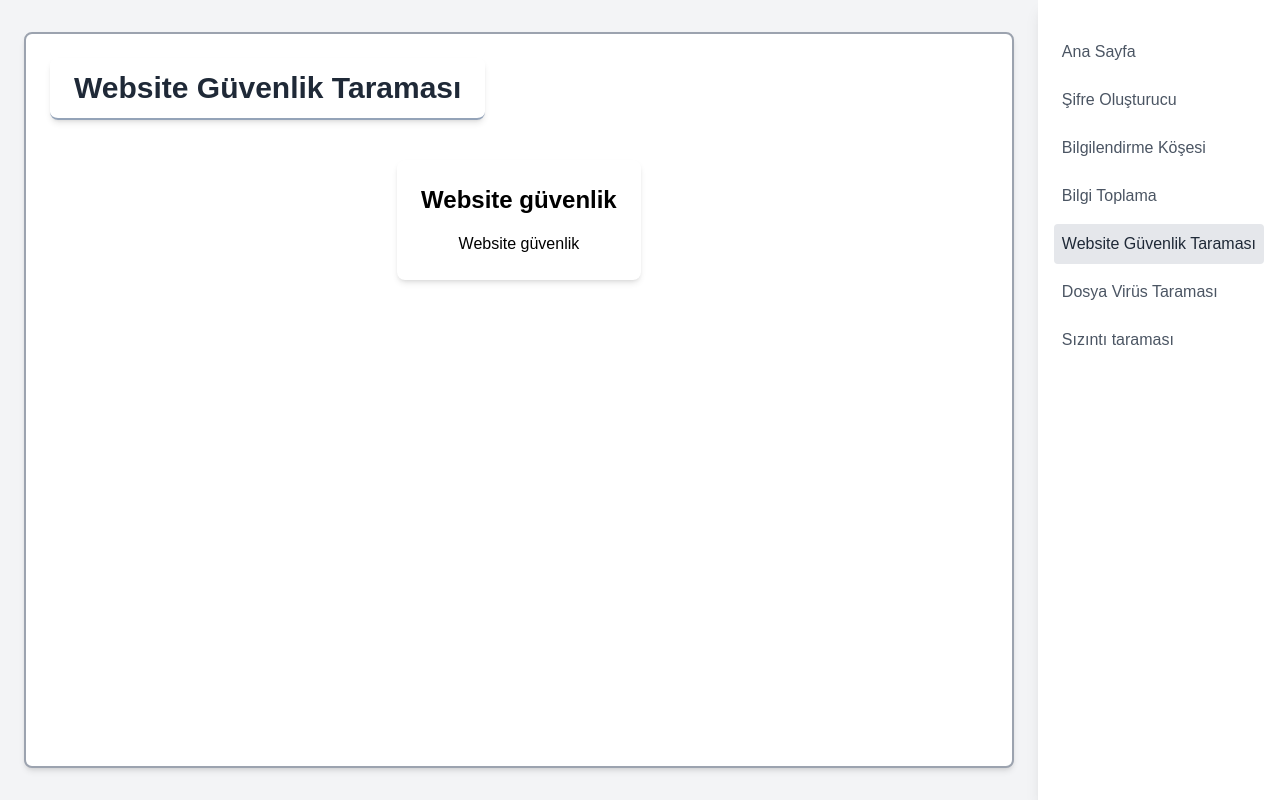
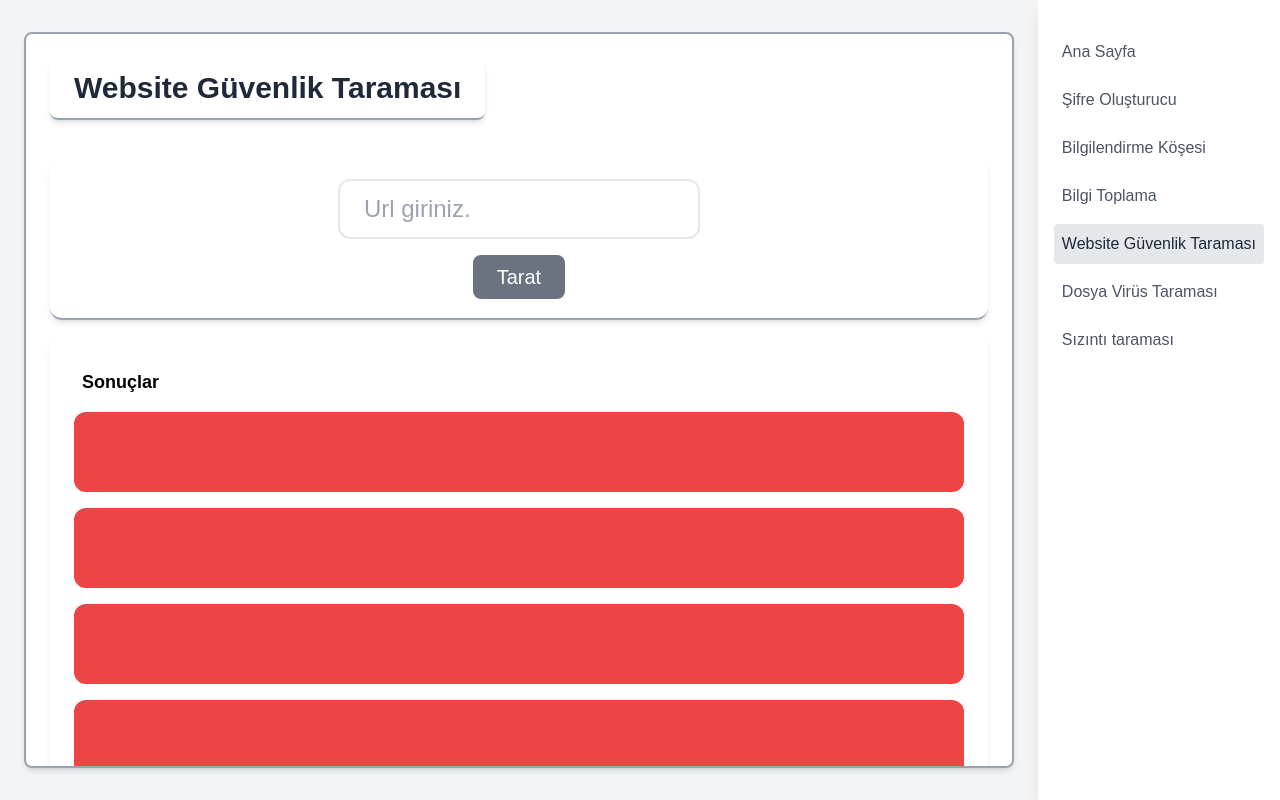
Before and after one commit to tyfnacici/guven-cemberi, a Next.js app: page /website-guvenlik in a window 1280 px wide. Built offline with nearby package versions, Linux system fonts and the light colour scheme.

Commit message:
small ui changes

```diff
--- a/app/virus-tarama/page.tsx
+++ b/app/virus-tarama/page.tsx
@@ -1,11 +1,11 @@
+import UploadFile from "@/components/UploadFile";
 import type { NextPage } from "next";
 
 const Home: NextPage = () => {
   return (
-    <>
-      <h1 className="text-2xl font-bold mb-4">Virüs Tarama</h1>
-      <p className="">Virüs Tarama</p>
-    </>
+    <div className="flex flex-col items-center h-full w-full">
+      <UploadFile />
+    </div>
   );
 };
 
--- a/app/website-guvenlik/page.tsx
+++ b/app/website-guvenlik/page.tsx
@@ -1,10 +1,29 @@
+import Result from "@/components/Result";
 import type { NextPage } from "next";
 
 const Home: NextPage = () => {
   return (
-    <div className="bg-white p-6 rounded-lg shadow-md max-w-2xl mx-auto">
-      <h1 className="text-2xl font-bold mb-4 text-center">Website güvenlik</h1>
-      <p className="text-center">Website güvenlik</p>
+    <div className="h-full w-full flex flex-col justify-start gap-y-4">
+      {/* input section */}
+      <div className="flex w-full flex-col gap-y-4 py-5 h-40 border-gray-400 border-b-2 rounded-xl items-center justify-center shadow-md">
+        <input
+          type="text"
+          className="text-2xl border-2 px-6 py-3 rounded-xl"
+          placeholder="Url giriniz."
+        />
+        <button className="bg-gray-500 text-xl px-6 py-2 rounded-lg text-white hover:bg-gray-800 transition-all duration-300 ease-in-out">
+          Tarat
+        </button>
+      </div>
+      {/* Results */}
+      <div className="flex w-full h-full mb-4 flex-col gap-y-4 rounded-xl border-gray-400 border-b-2 items-center justify-start shadow-md px-6 pb-6">
+        <p className="pt-8 font-bold text-lg self-start pl-2">Sonuçlar</p>
+        <Result />
+        <Result />
+        <Result />
+        <Result />
+        <Result />
+      </div>
     </div>
   );
 };
--- /dev/null
+++ b/components/Result.tsx
@@ -0,0 +1,9 @@
+import React from "react";
+
+type Props = {};
+
+const Result = (props: Props) => {
+  return <div className="h-20 w-full bg-red-500 rounded-xl"></div>;
+};
+
+export default Result;
--- /dev/null
+++ b/components/UploadFile.tsx
@@ -0,0 +1,20 @@
+import React from "react";
+
+type Props = {};
+
+const UploadFile = (props: Props) => {
+  return (
+    <div className="flex w-full h-full justify-center">
+      {/* File upload section */}
+      <div className="flex flex-col gap-y-8 bg-gray-100 h-72 w-80 rounded-xl items-center justify-center shadow-2xl mt-28">
+        {/* Buradaki metin yerine dosya yüklemek için icon gelecek */}
+        <p className="text-3xl">Dosya Yükle</p>
+        <button className="bg-gray-500 text-xl px-6 py-2 rounded-lg text-white hover:bg-gray-800 transition-all duration-300 ease-in-out">
+          Dosya Seç
+        </button>
+      </div>
+    </div>
+  );
+};
+
+export default UploadFile;
```
